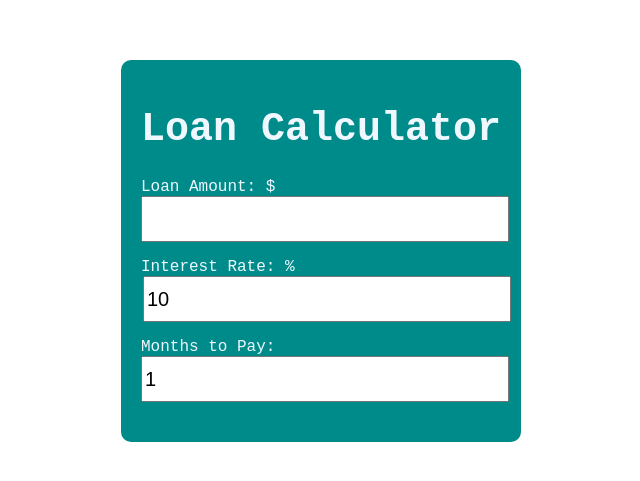
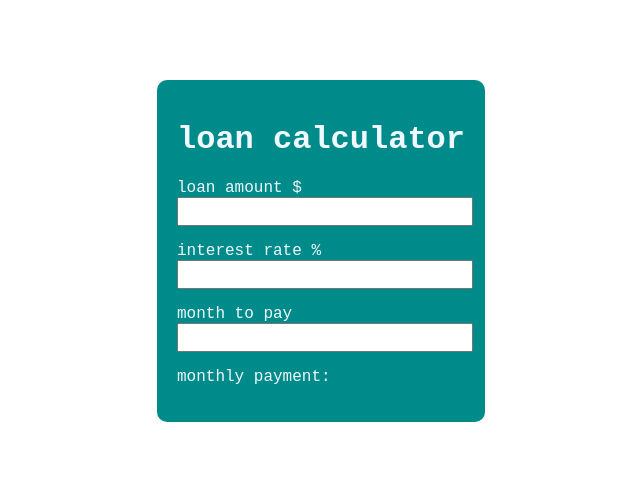
Before and after one commit to Cool-Dev121/HTML-CSS-JavaScript-projects-for-beginners, a plain HTML site: page projects/loan-calculator/index.html in a window 1280 px wide. Shown: the part 149-630 px from the top of the page, without its empty margins (319-959 px from the left). Drawn offline with Linux system fonts and the light colour scheme.

Commit message:
edit loan calculator project

```diff
--- a/projects/loan-calculator/index.html
+++ b/projects/loan-calculator/index.html
@@ -1,49 +1,24 @@
 <!DOCTYPE html>
 <html lang="en">
 <head>
-    <meta charset="UTF-8" />
-    <meta name="viewport" content="width=device-width, initial-scale=1.0" />
-    <meta http-equiv="X-UA-Compatible" content="ie=edge" />
-    <link rel="stylesheet" href="style.css" />
-    <title>Loan Calculator</title>
+    <meta charset="UTF-8">
+    <meta http-equiv="X-UA-Compatible" content="IE=edge">
+    <meta name="viewport" content="width=device-width, initial-scale=1.0">
+    <title>loan calculator</title>
+    <link rel="stylesheet" href="style.css">
 </head>
-
 <body>
-    <div id="loancal">
-      <h1>Loan Calculator</h1>
-      <p>
-        Loan Amount: $<input
-          id="amount"
-          type="number"
-          min="1"
-          max="5000000"
-          onchange="computeLoan()"
-        />
+    <div class="container">
+        <h1>loan calculator</h1>
+        <p>loan amount $
+            <input onchange="calculateLoan()" class="input"  type="number" id="amount" min="1" max="500000">
         </p>
-      <p>
-        Interest Rate: %<input
-          id="interest_rate"
-          min="0"
-          max="100"
-          value="10"
-          step=".1"
-          type="number"
-          onchange="computeLoan()"
-        />
+        <p>interest rate % <input onchange="calculateLoan()" class="input" type="number" id="interest_rate" min="0" max="100"  step=".1">
         </p>
-      <p>
-        Months to Pay:
-        <input
-          id="months"
-          type="number"
-          min="1"
-          max="300"
-          value="1"
-          step="1"
-          onchange="computeLoan()"
-        />
+        <p>month to pay
+            <input onchange="calculateLoan()" class="input" type="number" id="months" min="1" max="500000">
         </p>
-      <h2 id="payment"></h2>
+        <p id="payment">monthly payment: </p>
     </div>
     <script src="index.js"></script>
 </body>
--- a/projects/loan-calculator/index.js
+++ b/projects/loan-calculator/index.js
@@ -1,9 +1,12 @@
-function computeLoan() {
-  const amount = document.querySelector("#amount").value;
-  const interest_rate = document.querySelector("#interest_rate").value;
-  const months = document.querySelector("#months").value;
-  const interest = (amount * (interest_rate * 0.01)) / months;
-  const payment = (amount / months + interest).toFixed(2);
+function calculateLoan() {
+    const amount = document.getElementById("amount").value
+    const interest_rate = document.getElementById("interest_rate").value
+    const months = document.getElementById("months").value
+    const interest = (amount * (interest_rate * .01)) / months
 
-  document.querySelector("#payment").innerHTML = `Monthly Payment = ${payment}`;
+    const payment = (amount / months + interest).toFixed(2)
+
+    document.getElementById("payment").innerHTML = `monthly payment: ${payment}`
+
+
 }
--- a/projects/loan-calculator/style.css
+++ b/projects/loan-calculator/style.css
@@ -1,32 +1,23 @@
-
 body{
     padding: 0;
     margin: 0;
     display: flex;
+    height: 100vh;
     justify-content: center;
     align-items: center;
-    height: 100vh;
     font-family: 'Courier New', Courier, monospace;
 }
 
-#loancal {
-   padding: 20px;
-   border-radius: 10px;
-    background-color:darkcyan;
+.container{
+    background-color: darkcyan;
     color: aliceblue;
-}
-
-#months, #amount, #interest_rate{
-    width: 100%;
-    height: 40px;
-    font-size: 20px;
+    padding: 20px;
+    border-radius: 10px;
 
 }
 
-#interest_rate {
-    margin-left: 2px;
+.input{
+    width: 100%;
+    height: 100%;
+    font-size: 20px;
 }
-
-h1 {
-    font-size:40px;
-}
```
Lines whose indentation alone changed are shown as unchanged.
